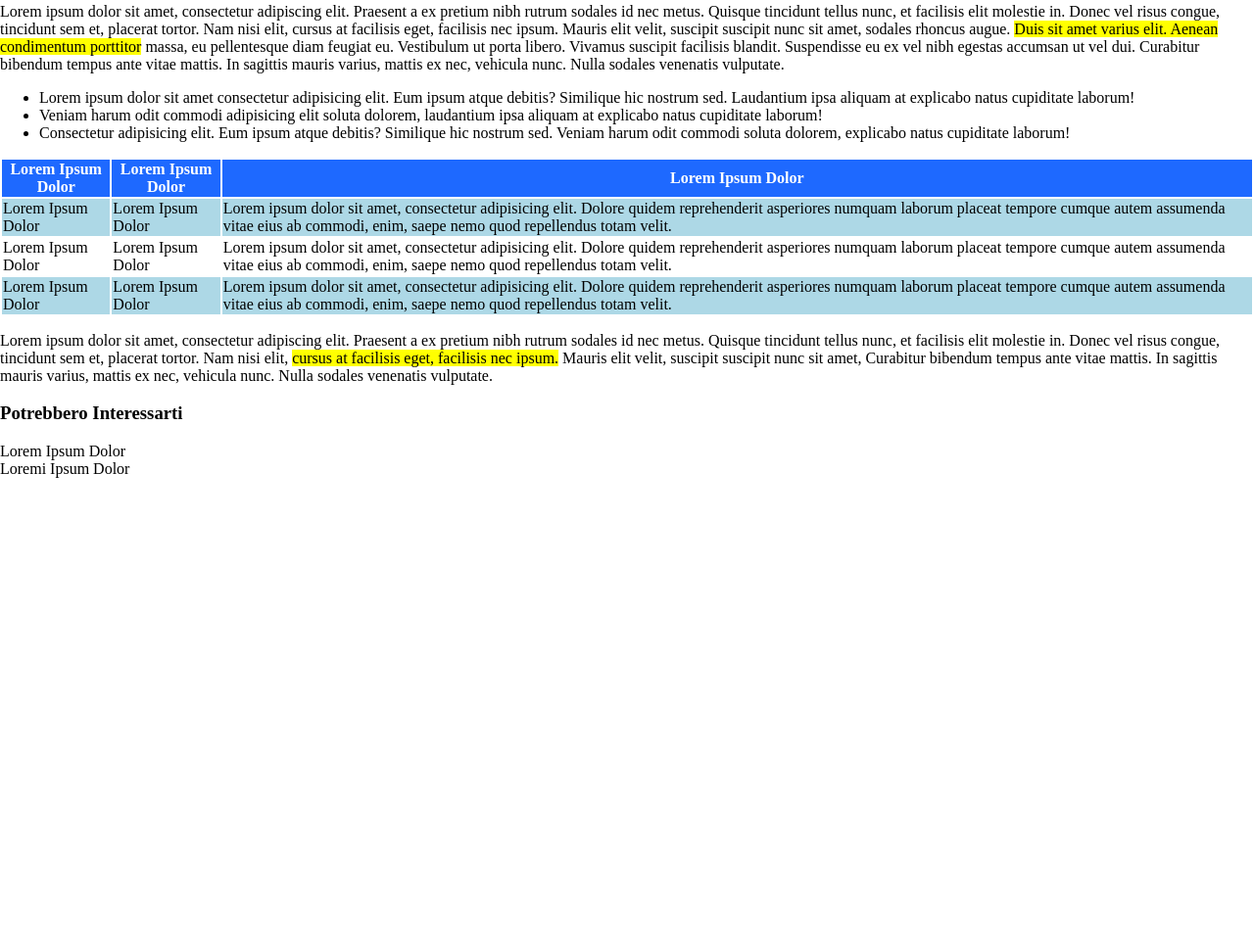
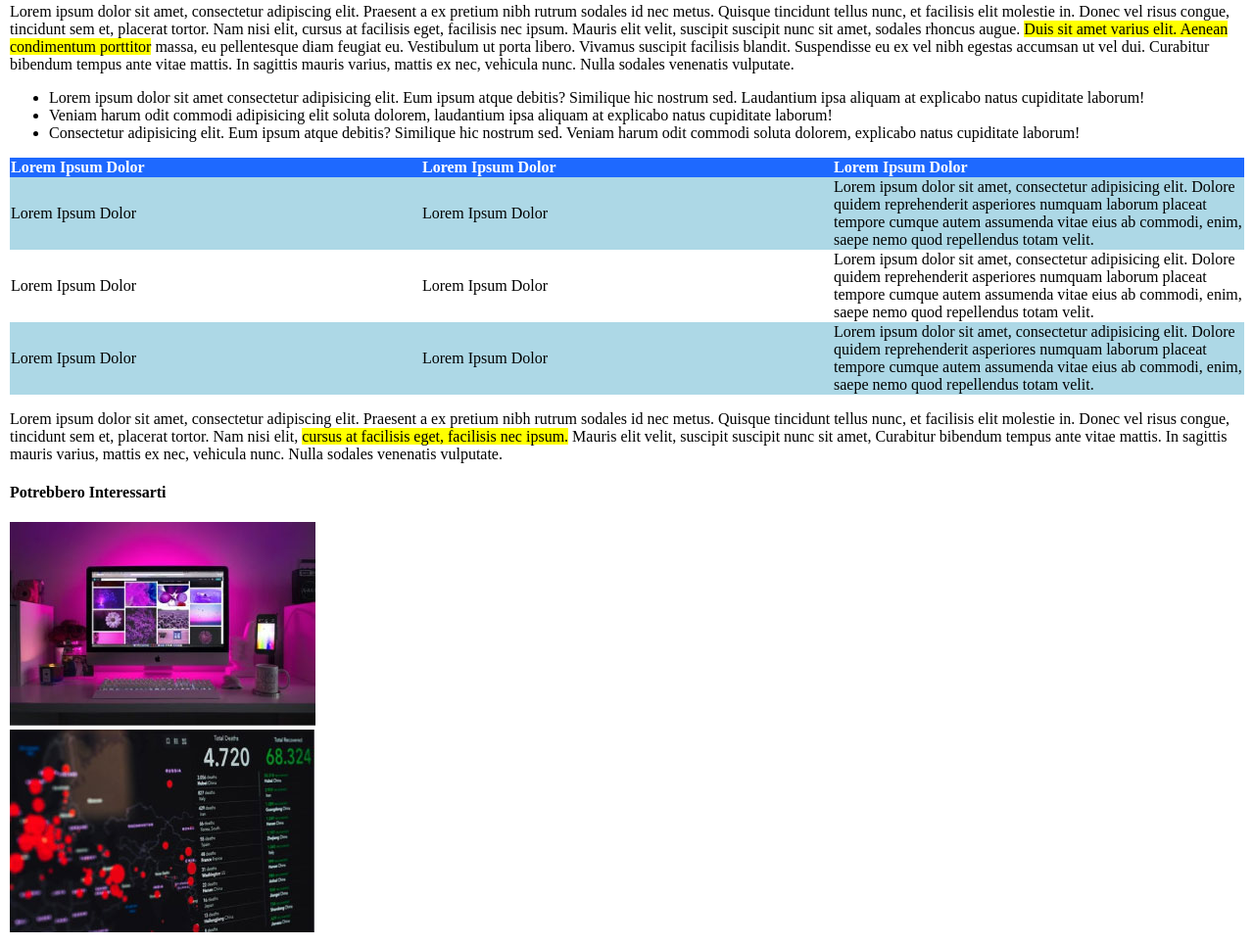
Before and after one commit to Vegadrone/html-css-booleaner, a plain HTML site: page index.html in a window 1280 px wide. Shown: the part 821-1787 px from the top of the page at 98% size. Before the commit the page ends 1309 px from the top, so only its background shows below. Drawn offline with Linux system fonts and the light colour scheme.

Commit message:
Correzioni bordo e tabella

```diff
--- a/css/style.css
+++ b/css/style.css
@@ -1,8 +1,9 @@
 body {
-    margin:0;
+margin:0;
 }
 
 header{
+
     min-height: 180px;
     background-image: url(.././img/pattern.png);
     background-color: rgb(30, 105, 255);
@@ -29,6 +30,10 @@ h1{
     font-weight:bold;
     font-size: 50px;
     margin-bottom: 0px;
+}
+
+.border{
+    margin: 10px;
 }
 
 #credits {
@@ -63,7 +68,9 @@ h1{
 
 /* Sezione Tabella + Paragrafo */
 table{
+    table-layout: fixed;
     width: 100%;
+    border-collapse: collapse;
 }
 
 thead {
@@ -71,8 +78,31 @@ thead {
 }
 th {
     color: white;
+    text-align: left;
 }
 
 .colortr{
     background-color: lightblue;
 }
+
+/* footer */
+
+/* #footerlink1{
+
+    background-image: url(.././img/monitor.jpg);
+    width: 250px;
+    height: 150px;
+    color: white;
+    font-weight: bold;
+    padding-top: 5px;
+
+}
+
+#footerlink2{
+    background-image: url(.././img/graph.jpg);
+    width: 250px;
+    height: 150px;
+    color: white;
+    font-weight: bold;
+    padding-top: 5px;
+} */
--- a/index.html
+++ b/index.html
@@ -11,7 +11,7 @@
     <header>
       <img id="logo" src="./img/logo.svg" alt="logo">
     </header>
-    <main>
+    <main class="border">
 
 <!-- Sezione Titolo + Foto -->
         <section>
@@ -74,10 +74,12 @@
                 venenatis vulputate.</p>
         </section>
     </main>
-    <footer>
-        <h3>Potrebbero Interessarti</h3>
-        <div>Lorem Ipsum Dolor</div>
-        <div>Loremi Ipsum Dolor</div>
+    <footer class="border">
+        <h4>Potrebbero Interessarti</h4>
+        <img src="./img/monitor.jpg" alt="monitor-img"><br>
+        <img src="./img/graph.jpg" alt="graph-img">
+        <!-- <div id="footerlink1">Lorem Ipsum Dolor</div>
+        <div id="footerlink2">Lorem Ipsum Dolor</div> -->
     </footer>
 </body>
 </html>
```
